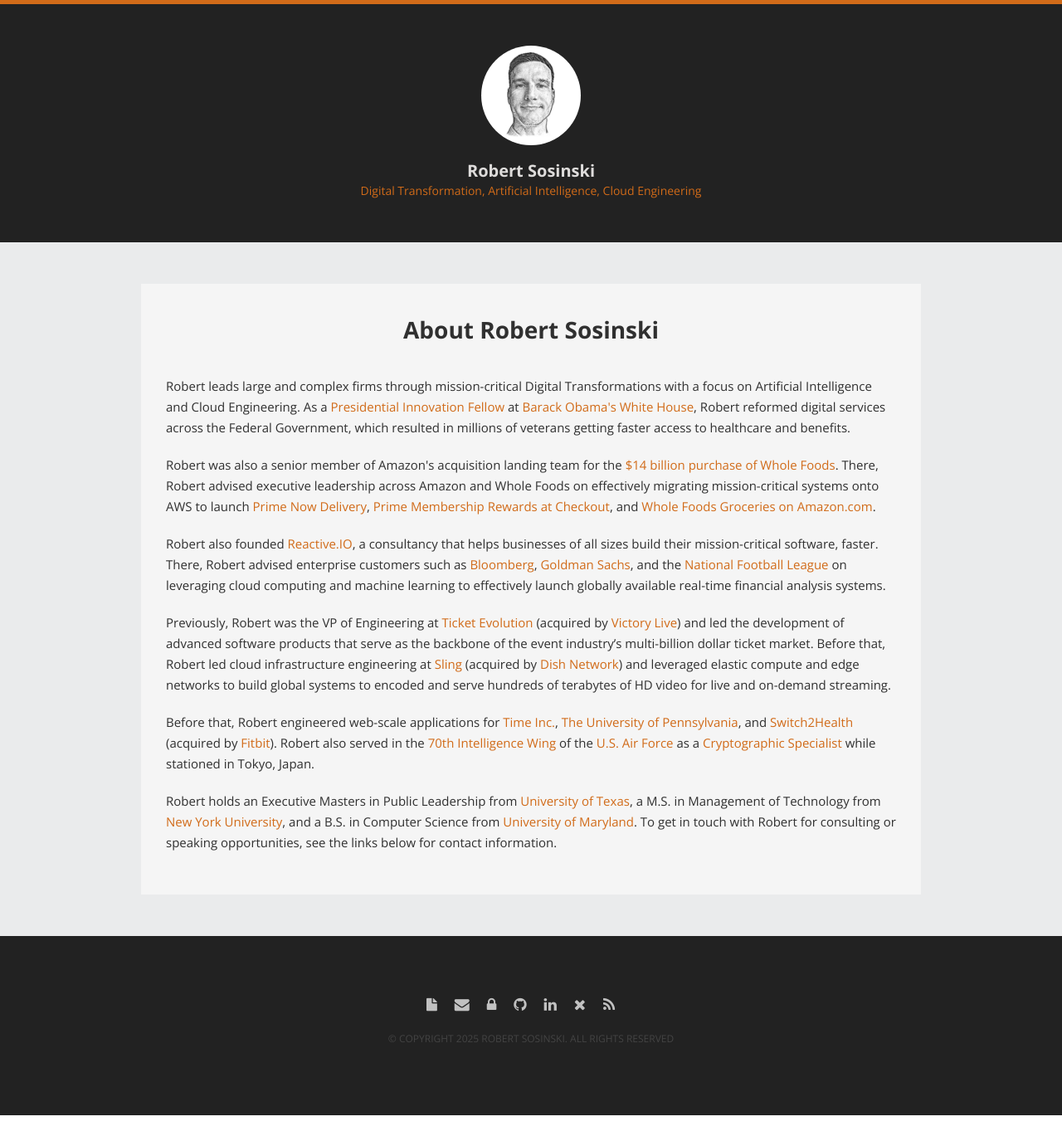
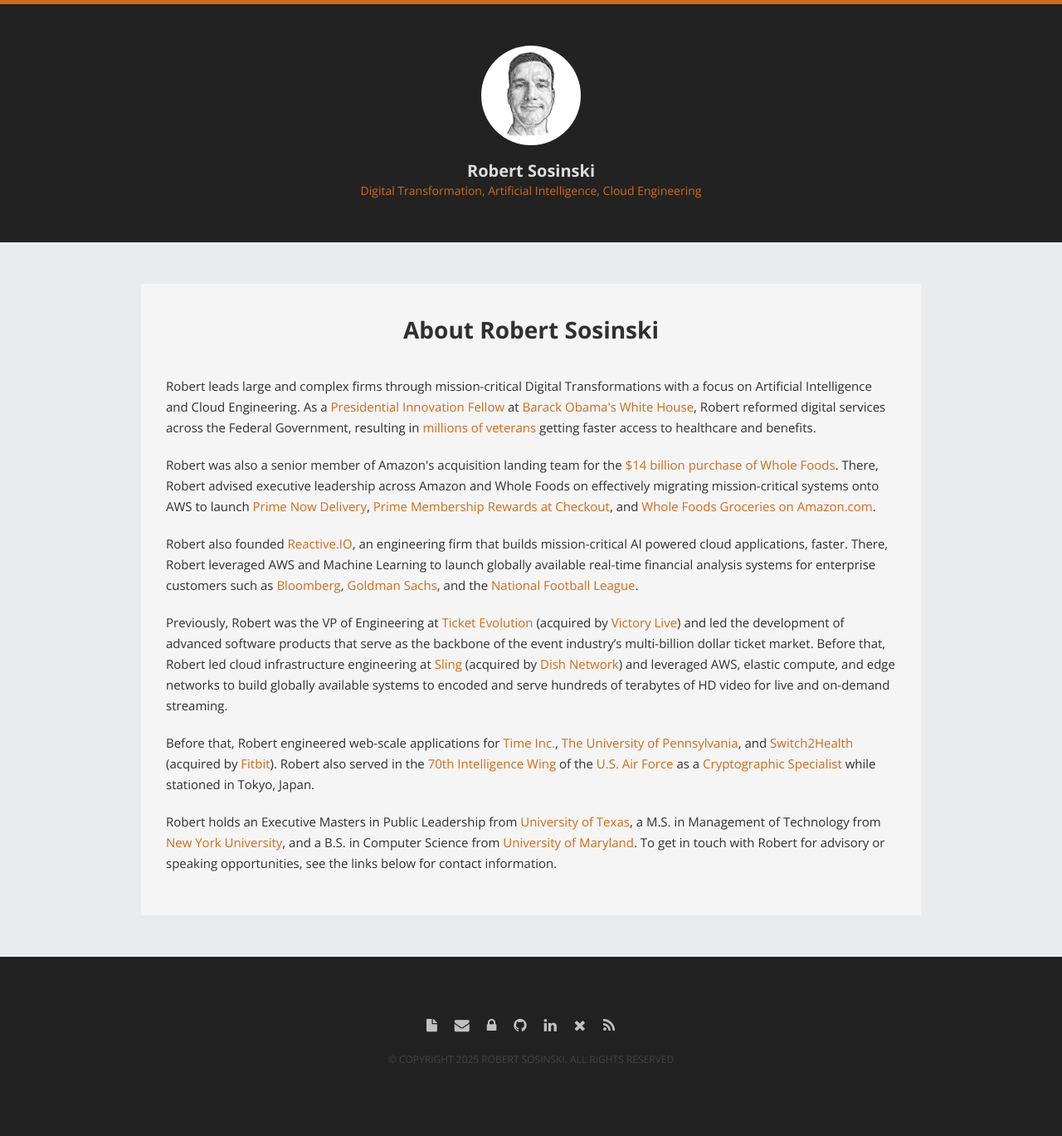
Before and after one commit to robertsosinski/robertsosinski.github.com, a Jekyll site: the page built from index.html, in a window 1280 px wide. Shown: the whole page at 83% size. Built offline with Jekyll 4.4.1, drawn with Linux system fonts in a browser that asks for light colours; before the commit the page ends 1344 px from its top, so only the background shows below that.

Commit message:
Revised biography

```diff
--- a/index.html
+++ b/index.html
@@ -8,7 +8,7 @@
         <h1 class="page-title" style="text-align: center; margin-top: 10px;">About Robert Sosinski</h1>
 
         <p>
-        Robert leads large and complex firms through mission-critical Digital Transformations with a focus on Artificial Intelligence and Cloud Engineering. As a <a href="https://obamawhitehouse.archives.gov/innovationfellows">Presidential Innovation Fellow</a> at <a href="https://obamawhitehouse.archives.gov/">Barack Obama's White House</a>, Robert reformed digital services across the Federal Government, which resulted in millions of veterans getting faster access to healthcare and benefits.
+        Robert leads large and complex firms through mission-critical Digital Transformations with a focus on Artificial Intelligence and Cloud Engineering. As a <a href="https://obamawhitehouse.archives.gov/innovationfellows">Presidential Innovation Fellow</a> at <a href="https://obamawhitehouse.archives.gov/">Barack Obama's White House</a>, Robert reformed digital services across the Federal Government, resulting in <a href="https://obamawhitehouse.archives.gov/administration/cabinet/exit-memos/department-veterans-affairs">millions of veterans</a> getting faster access to healthcare and benefits.
         </p>
 
         <p>
@@ -16,19 +16,19 @@
         </p>
 
         <p>
-        Robert also founded <a href="http://reactive.io">Reactive.IO</a>, a consultancy that helps businesses of all sizes build their mission-critical software, faster. There, Robert advised enterprise customers such as <a href="https://www.bloomberg.com">Bloomberg</a>, <a href="https://www.goldmansachs.com">Goldman Sachs</a>, and the <a href="https://nfl.com">National Football League</a> on leveraging cloud computing and machine learning to effectively launch globally available real-time financial analysis systems.
+        Robert also founded <a href="https://reactive.io">Reactive.IO</a>, an engineering firm that builds mission-critical AI powered cloud applications, faster. There, Robert leveraged AWS and Machine Learning to launch globally available real-time financial analysis systems for enterprise customers such as <a href="https://www.bloomberg.com">Bloomberg</a>, <a href="https://www.goldmansachs.com">Goldman Sachs</a>, and the <a href="https://nfl.com">National Football League</a>.
         </p>
 
         <p>
-        Previously, Robert was the VP of Engineering at <a href="https://www.crunchbase.com/organization/ticket-evolution">Ticket Evolution</a> (acquired by <a href="https://www.victorylive.com/">Victory Live</a>) and led the development of advanced software products that serve as the backbone of the event industry’s multi-billion dollar ticket market. Before that, Robert led cloud infrastructure engineering at <a href="http://www.sling.com">Sling</a> (acquired by <a href="http://www.dish.com">Dish Network</a>) and leveraged elastic compute and edge networks to build global systems to encoded and serve hundreds of terabytes of HD video for live and on-demand streaming.
+        Previously, Robert was the VP of Engineering at <a href="https://www.crunchbase.com/organization/ticket-evolution">Ticket Evolution</a> (acquired by <a href="https://www.victorylive.com/">Victory Live</a>) and led the development of advanced software products that serve as the backbone of the event industry’s multi-billion dollar ticket market. Before that, Robert led cloud infrastructure engineering at <a href="https://www.sling.com">Sling</a> (acquired by <a href="https://www.dish.com">Dish Network</a>) and leveraged AWS, elastic compute, and edge networks to build globally available systems to encoded and serve hundreds of terabytes of HD video for live and on-demand streaming.
         </p>
 
         <p>
-        Before that, Robert engineered web-scale applications for <a href="https://en.wikipedia.org/wiki/Time_Inc.">Time Inc.</a>, <a href="http://www.upenn.edu/">The University of Pennsylvania</a>, and <a href="http://www.crunchbase.com/organization/switch2health">Switch2Health</a> (acquired by <a href="https://www.fitbit.com/">Fitbit</a>). Robert also served in the <a href="http://en.wikipedia.org/wiki/70th_Intelligence,_Surveillance_and_Reconnaissance_Wing">70th Intelligence Wing</a> of the <a href="http://www.af.mil/">U.S. Air Force</a> as a <a href="http://en.wikipedia.org/wiki/Cryptography">Cryptographic Specialist</a> while stationed in Tokyo, Japan.
+        Before that, Robert engineered web-scale applications for <a href="https://en.wikipedia.org/wiki/Time_Inc.">Time Inc.</a>, <a href="https://www.upenn.edu/">The University of Pennsylvania</a>, and <a href="https://www.crunchbase.com/organization/switch2health">Switch2Health</a> (acquired by <a href="https://www.crunchbase.com/organization/fitbit/">Fitbit</a>). Robert also served in the <a href="https://en.wikipedia.org/wiki/70th_Intelligence,_Surveillance_and_Reconnaissance_Wing">70th Intelligence Wing</a> of the <a href="http://www.af.mil/">U.S. Air Force</a> as a <a href="https://en.wikipedia.org/wiki/Cryptography">Cryptographic Specialist</a> while stationed in Tokyo, Japan.
         </p>
 
         <p>
-        Robert holds an Executive Masters in Public Leadership from <a href="https://www.utexas.edu">University of Texas</a>, a M.S. in Management of Technology from <a href="https://engineering.nyu.edu/">New York University</a>, and a B.S. in Computer Science from <a href="https://www.umgc.edu">University of Maryland</a>.  To get in touch with Robert for consulting or speaking opportunities, see the links below for contact information.
+        Robert holds an Executive Masters in Public Leadership from <a href="https://www.utexas.edu">University of Texas</a>, a M.S. in Management of Technology from <a href="https://engineering.nyu.edu/">New York University</a>, and a B.S. in Computer Science from <a href="https://www.umgc.edu">University of Maryland</a>. To get in touch with Robert for advisory or speaking opportunities, see the links below for contact information.
         </p>
     </div>
 </div>
```
